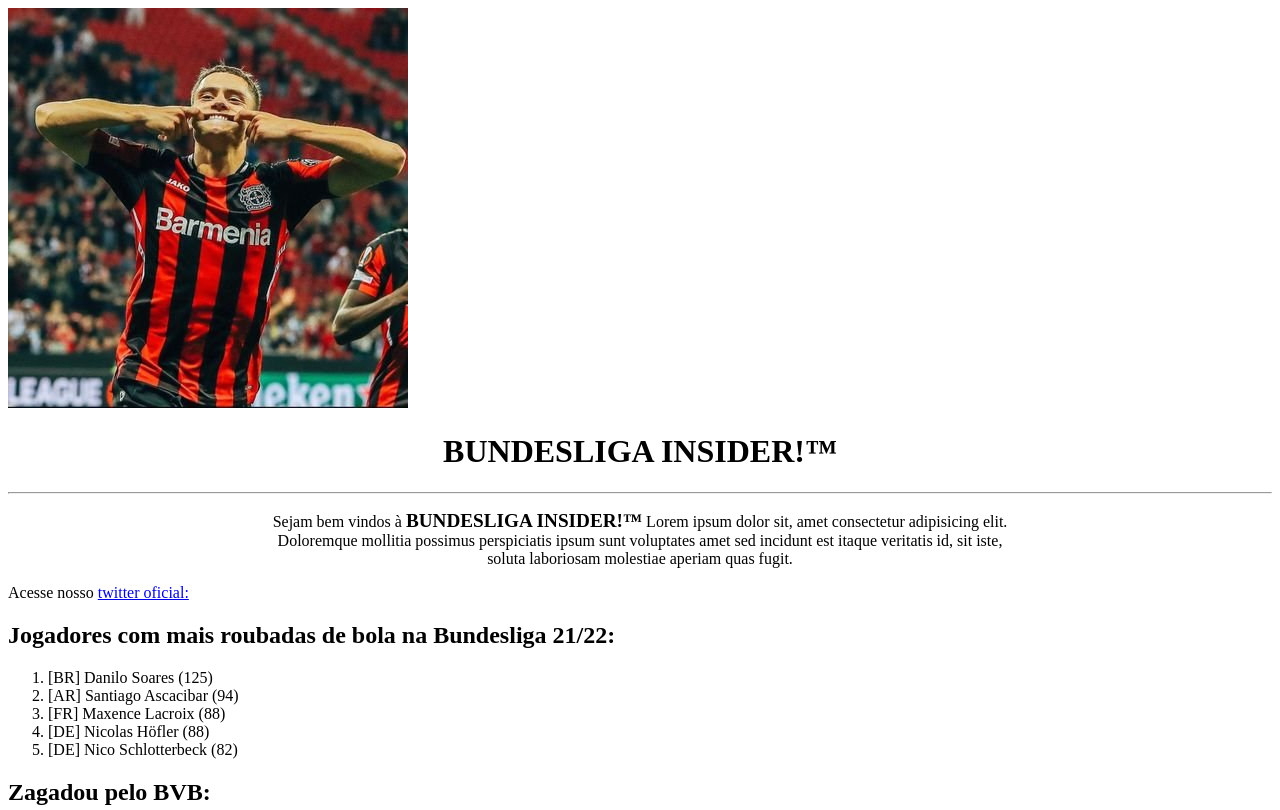
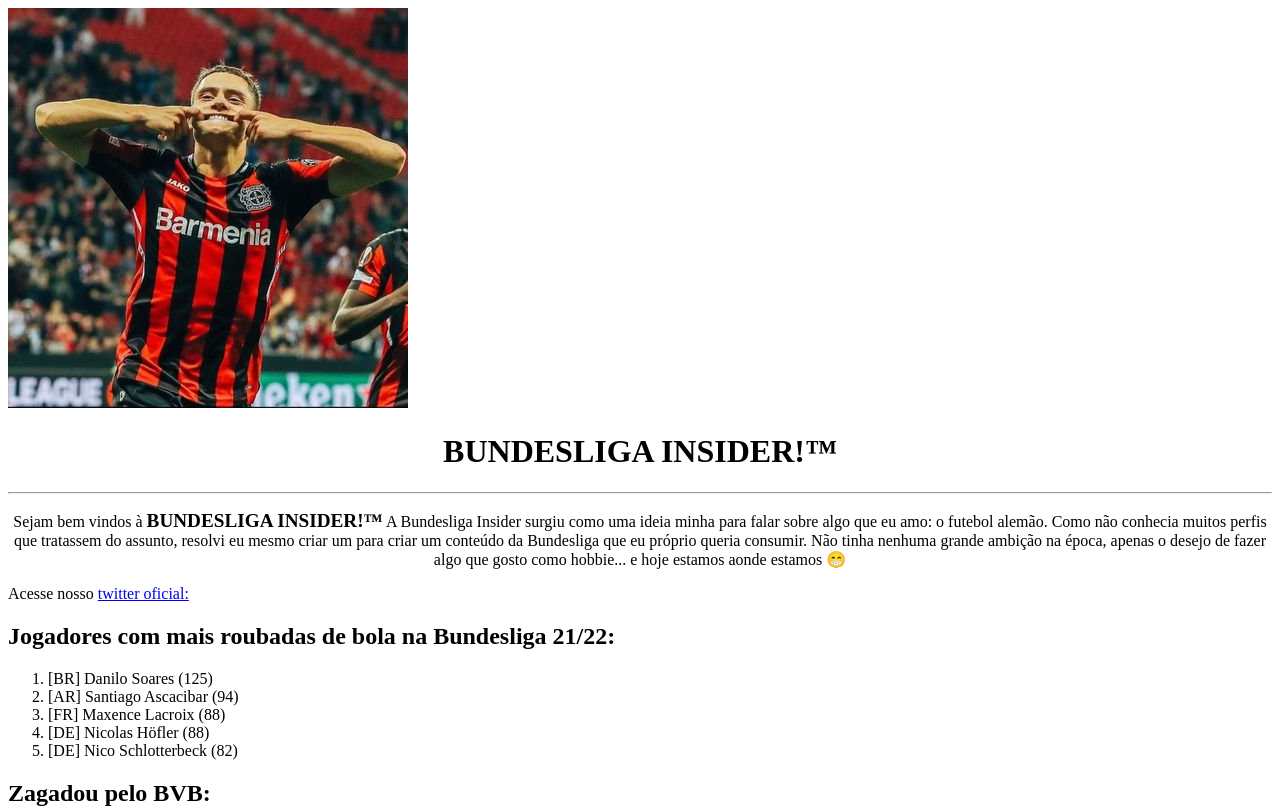
Before and after one commit to jessbia/HTML, a plain HTML site: page bundesliga-insider/index.html in a window 1280 px wide. Shown: the top 810 px of the page. Drawn offline with Linux system fonts and the light colour scheme; files whose address does not match are found by name.

Commit message:
Update 25.05
texto de apresentação do Dijmitri.

```diff
--- a/bundesliga-insider/index.html
+++ b/bundesliga-insider/index.html
@@ -13,10 +13,10 @@
     <h1><center>BUNDESLIGA INSIDER!&trade;</center></h1>
     <hr>
     <p><center>Sejam bem vindos à <b><big> BUNDESLIGA INSIDER!&trade;</big></b>
-        Lorem ipsum dolor sit, amet consectetur adipisicing elit. <br>
-        Doloremque mollitia possimus perspiciatis ipsum sunt voluptates amet <!--Parágrafo de apresentação-->
-        sed incidunt est itaque veritatis id, sit iste,<br> soluta laboriosam molestiae
-        aperiam quas fugit.</center>
+        A Bundesliga Insider surgiu como uma ideia minha para falar sobre algo que eu amo: o futebol alemão.
+        Como não conhecia muitos perfis que tratassem do assunto, resolvi eu mesmo criar um para criar
+        um conteúdo da Bundesliga que eu próprio queria consumir. Não tinha nenhuma grande ambição na
+        época, apenas o desejo de fazer algo que gosto como hobbie... e hoje estamos aonde estamos 😁</center>
 
       <p> Acesse nosso  <a href ="https://twitter.com/BundesInsider"target ="_blank" rel="external">twitter oficial:</a></p>
     </p><p>
```
